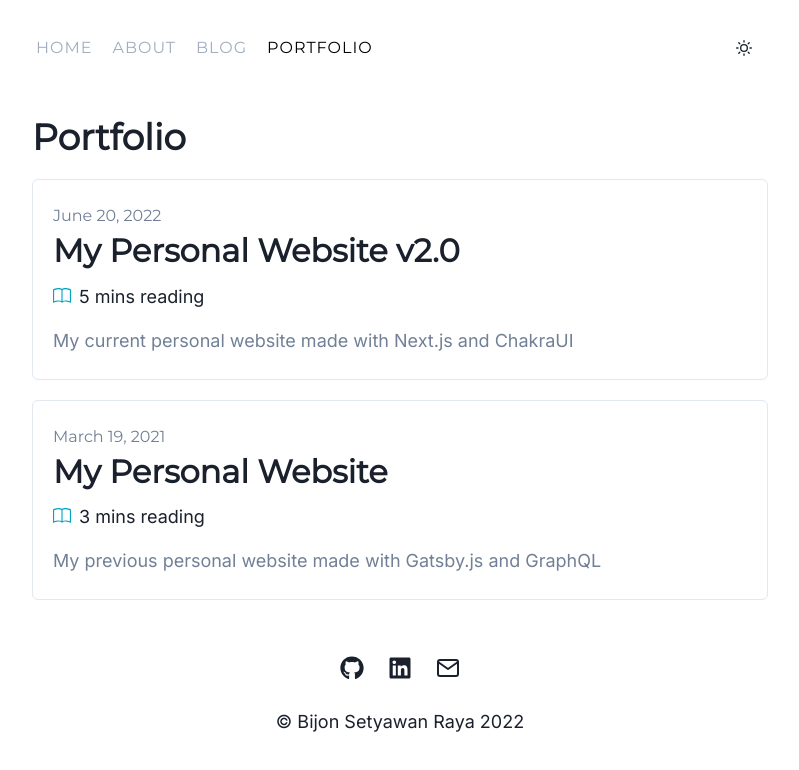
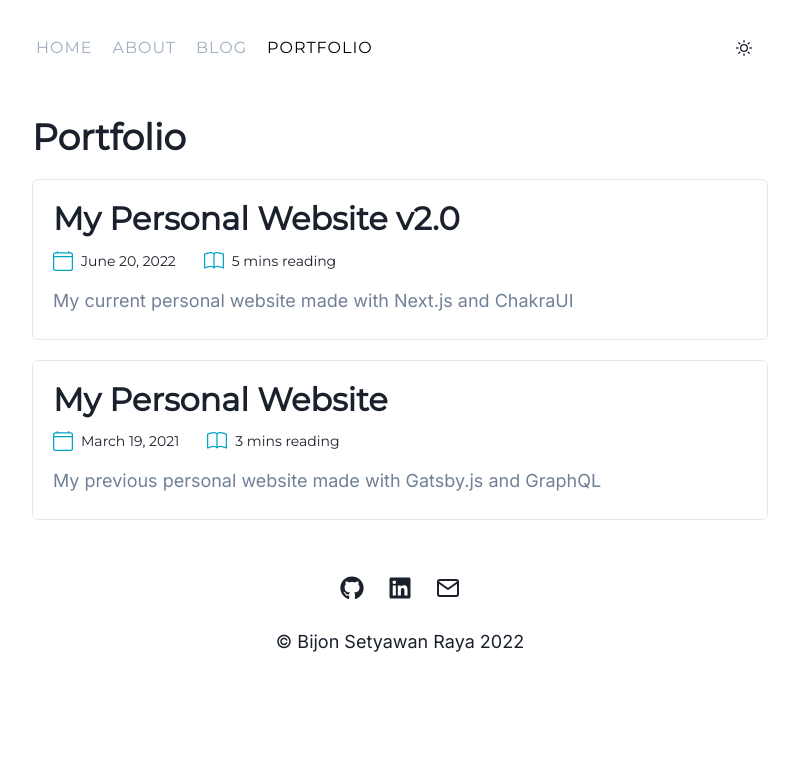
Before and after one commit to bsraya/bsraya, a Next.js app: page /portfolio in a window 1280 px wide. Shown: the top 770 px of the page, without its empty margins (240-1039 px from the left). Built offline with nearby package versions, Linux system fonts and the light colour scheme; a small style sheet from the web is missing; a web font is replaced by a local one.

Commit message:
fix: icons

```diff
--- a/components/Counter/View.tsx
+++ b/components/Counter/View.tsx
@@ -1,7 +1,8 @@
 import useSWR from 'swr';
 import { useEffect } from 'react';
 import type { Views } from '../../lib/types';
-import {fetcher} from '../../lib/fetcher'
+import { fetcher } from '../../lib/fetcher'
+import { Text } from '@chakra-ui/react'
 
 export default function ViewCounter({ slug, blogPage }: { slug: string, blogPage: boolean }) {
     const { data } = useSWR<Views>(`/api/views/${slug}`, fetcher);
@@ -15,5 +16,5 @@ export default function ViewCounter({ slug, blogPage }: { slug: string, blogPage
         }
     }, [slug, blogPage]);
 
-    return <>{`${views > 0 ? views.toLocaleString() : '–––'} views`}</>
+    return <Text fontSize="sm">{`${views > 0 ? views.toLocaleString() : '–––'} views`}</Text>
 }
--- a/components/Posts.tsx
+++ b/components/Posts.tsx
@@ -3,8 +3,8 @@ import NextLink from 'next/link'
 import { DateTime } from 'luxon'
 import ViewCounter from './Counter/View'
 import type { Post } from '../lib/types'
-import { BsBook, BsEye } from 'react-icons/bs'
-import { Box, Heading, LinkBox, LinkOverlay, Text, useColorModeValue, Flex, useBreakpointValue, Icon } from '@chakra-ui/react'
+import { BsBook, BsEye, BsCalendar4 } from 'react-icons/bs'
+import { Box, Heading, LinkBox, LinkOverlay, Text, useColorModeValue, Flex, useBreakpointValue, Icon, HStack } from '@chakra-ui/react'
 
 export default function Posts({ posts, type }: { posts: Post[]; type: string }) {
     const borderColor = useColorModeValue('gray.200', 'gray.500')
@@ -23,32 +23,35 @@ export default function Posts({ posts, type }: { posts: Post[]; type: string })
                             borderWidth="1px"
                             p={5}
                         >
-                            <Text
-                                fontSize="md"
-                                color="gray.500"
-                                fontFamily="Montserrat, sans-serif"
-                            >
-                                { DateTime.fromISO(post.frontMatter.date).toFormat("LLLL dd, yyyy") }
-                            </Text>
                             <NextLink href={'/'+ type + '/' + post.slug} passHref>
                                 <LinkOverlay fontStyle="normal">
                                     <Heading as="h2" fontFamily="heading" fontSize="2rem" fontWeight="bold">
                                         {post.frontMatter.title}
                                     </Heading>
-                                    <Flex my={2}>
-                                        <Icon as={BsBook} mr={2} mt={2} color="dark" />
-                                        <Text>
-                                            {post.frontMatter.readingTime} reading
-                                        </Text>
+                                    <HStack my={2} spacing={5} fontFamily="heading">
+                                        <Flex>
+                                            <Icon as={BsCalendar4} h={5} w={5} mr={2} mt={1} color="dark" />
+                                            <Text fontSize="sm" mr={2}>
+                                                {DateTime.fromISO(post.frontMatter.date).toFormat("LLLL dd, yyyy")}
+                                            </Text>
+                                        </Flex>
+
+                                        <Flex>
+                                            <Icon as={BsBook} h={5} w={5} mr={2} mt={1} color="dark" />
+                                            <Text fontSize="sm">
+                                                {post.frontMatter.readingTime} reading
+                                            </Text>
+                                        </Flex>
 
                                         {
                                             type === 'blog' && (
-                                                <>
-                                                    <Icon as={BsEye} ml={5} mr={2} mt={2} color="dark" /><ViewCounter slug={post.slug} blogPage={false} />
-                                                </>
+                                                <Flex>
+                                                    <Icon as={BsEye} h={5} w={5} mr={2} mt={1} color="dark" />
+                                                    <ViewCounter slug={post.slug} blogPage={false} />
+                                                </Flex>
                                             )
                                         }
-                                    </Flex>
+                                    </HStack>
                                 </LinkOverlay>
                             </NextLink>
                             <Text as="p" color="gray.500">{post.frontMatter.description}</Text>
```
